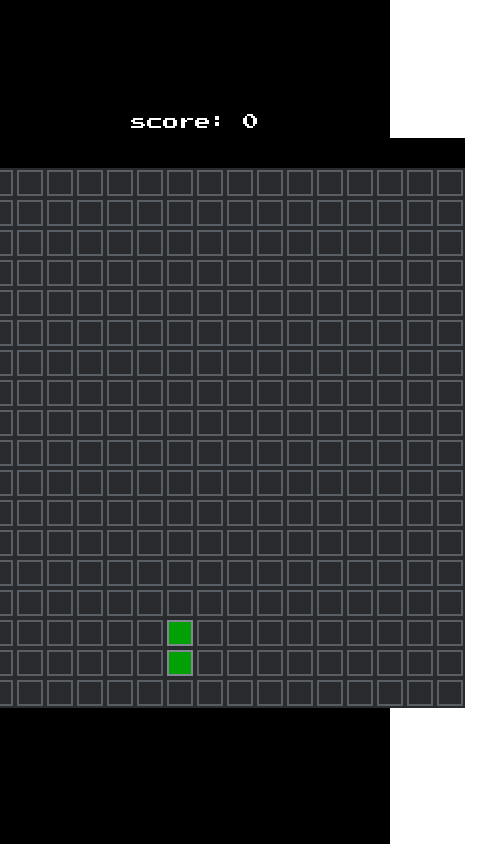
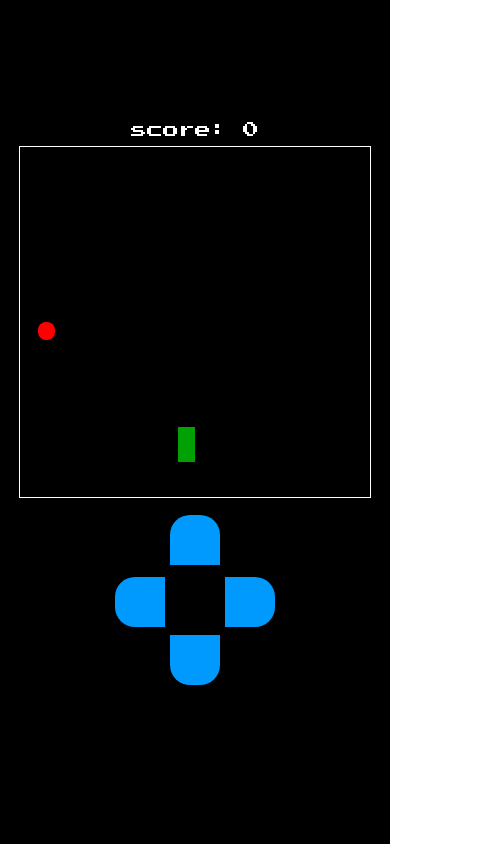
Before and after one commit to Deeivo/snake-game, a plain HTML site: page index.html in a window 390 px wide. Shown: the whole page, 495 px wide, since content can reach past the window. Drawn offline with Linux system fonts and the light colour scheme.

Commit message:
Refatorando o código e deixando responsivo

```diff
--- a/index.html
+++ b/index.html
@@ -43,6 +43,21 @@
         <div class="grid">
 
         </div>
+
+        <div class="mobile-cntrollers-area">
+            <div class="up-btt-area btt-area">
+                <button class="up-btt"></button>
+            </div>
+
+            <div class="right-left-btt-area btt-area">
+                <button class="left-btt"></button>
+                <button class="right-btt"></button>
+            </div>
+
+            <div class="down-btt-area btt-area">
+                <button class="down-btt"></button>
+            </div>
+        </div>
     </main>
     <script src="./snake.js"></script>
 </body>
--- a/snake.js
+++ b/snake.js
@@ -11,7 +11,7 @@ const snake = {
     initialPosition: 329,
     currentPosition: 329,
     direction: null,
-    length: [1, 2],
+    length: 2,
     positions: []
 }
 
@@ -34,19 +34,20 @@ const renderSnake = () => {
     const boxes = document.querySelectorAll('.grid div')
     boxes[snake.initialPosition].classList.add('snake')
 
-    snake.length.forEach(e => {
+    for(let i = 0; i < snake.length; i++) {
         snake.positions.push(snake.initialPosition)
         boxes[snake.initialPosition].classList.add('snake')
         snake.initialPosition += 20
-    })
+    }
 }
 
 const renderApple = () => {
     const boxes = document.querySelectorAll('.grid div')
+    const boxSize = boxes[0].clientHeight
     const leftLimit = boxes[0].offsetLeft
-    const rightLimit = boxes[18].offsetLeft + 30
+    const rightLimit = boxes[19].offsetLeft + boxSize
     const topLimit = boxes[0].offsetTop
-    const bottomLimit = boxes[380].offsetTop + 30
+    const bottomLimit = boxes[380].offsetTop + boxSize
 
     let randomPosition = Math.floor(Math.random() * (378 - 21))
 
@@ -57,13 +58,13 @@ const renderApple = () => {
         } else if(boxes[randomPosition].offsetLeft == leftLimit) {
             randomPosition++
 
-        } else if(boxes[randomPosition].offsetLeft + 30 == rightLimit + 30) {
+        } else if(boxes[randomPosition].offsetLeft + boxSize == rightLimit) {
             randomPosition--
 
         } else if(boxes[randomPosition].offsetTop == topLimit) {
             randomPosition += 20
 
-        } else if(boxes[randomPosition].offsetTop + 30 == bottomLimit) {
+        } else if(boxes[randomPosition].offsetTop + boxSize == bottomLimit) {
             randomPosition -= 20
         } else {
             apple.currentPosition = randomPosition
@@ -93,15 +94,16 @@ const verifyBodyColision = (box) => {
 
 const verifyBorderColision = (box) => {
     const boxes = document.querySelectorAll('.grid div')
+    const boxSize = boxes[0].clientHeight
     const leftLimit = boxes[0].offsetLeft
-    const rightLimit = boxes[18].offsetLeft + 30
+    const rightLimit = boxes[19].offsetLeft + boxSize
     const topLimit = boxes[0].offsetTop
-    const bottomLimit = boxes[380].offsetTop + 30
+    const bottomLimit = boxes[380].offsetTop + boxSize
 
     if(boxes[snake.currentPosition].offsetLeft == leftLimit) {
         if(snake.direction == 'left') snake.currentPosition += 18
 
-    } else if(boxes[snake.currentPosition].offsetLeft + 30 == rightLimit + 30) {
+    } else if(boxes[snake.currentPosition].offsetLeft + boxSize == rightLimit) {
         if(snake.direction == 'right') snake.currentPosition -= 18
 
     } else if(boxes[snake.currentPosition].offsetTop == topLimit) {
@@ -113,7 +115,7 @@ const verifyBorderColision = (box) => {
             }
         }
 
-    } else if(boxes[snake.currentPosition].offsetTop + 30 == bottomLimit) {
+    } else if(boxes[snake.currentPosition].offsetTop + boxSize == bottomLimit) {
         if(snake.direction == 'down') {
             for(let i = 0; i < 20; i++) {
                 if(boxes[snake.currentPosition].offsetLeft == boxes[i].offsetLeft) {
@@ -154,6 +156,33 @@ const reloadGame = () => {
     score.innerHTML = game.score
     reloadButton.addEventListener('click', e => {
         location.reload()
+    })
+}
+
+const useMobileControllers = () => {
+    const up = document.querySelector('.up-btt')
+    const down = document.querySelector('.down-btt')
+    const left = document.querySelector('.left-btt')
+    const right = document.querySelector('.right-btt')
+
+    up.addEventListener('click', e => {
+        game.start = true
+        if(snake.direction != 'down') snake.direction = 'up'
+    })
+
+    down.addEventListener('click', e => {
+        game.start = true
+        if(snake.direction != 'up') snake.direction = 'down'
+    })
+
+    left.addEventListener('click', e => {
+        game.start = true
+        if(snake.direction != 'right') snake.direction = 'left'
+    })
+
+    right.addEventListener('click', e => {
+        game.start = true
+        if(snake.direction != 'left') snake.direction = 'right'
     })
 }
 
@@ -217,6 +246,7 @@ const verifyKeyPressed = () => {
 
 window.onload = () => {
     const move = verifyKeyPressed()
+    useMobileControllers()
     move.callMoveSnake()
     createBoxes()
     renderSnake()
--- a/styles.css
+++ b/styles.css
@@ -7,6 +7,8 @@
 
 body {
     overflow: hidden;
+    width: 100vw;
+    height: 100vh;
 }
 
 main {
@@ -137,3 +139,88 @@ main {
 .play-again-btt:hover {
     background: #1C695E;
 }
+
+ .mobile-cntrollers-area {
+    width: 350px;
+    height: 200px;
+    display: flex;
+    justify-content: center;
+    align-items: center;
+    flex-direction: column;
+    display: none;
+}
+
+.btt-area {
+    margin-top: 8px;
+}
+
+.btt-area button {
+    width: 50px;
+    height: 50px;
+    border: none;
+    background: #009afe;
+}
+
+.right-left-btt-area {
+    width: 160px;
+    display: flex;
+    justify-content: space-between;
+    align-items: center;
+}
+
+.left-btt {
+    border-radius: 20px 0 0 20px;
+}
+
+.up-btt {
+    border-radius: 20px 20px 0 0;
+}
+
+.right-btt {
+    border-radius: 0 20px 20px 0;
+}
+
+.down-btt {
+    border-radius: 0 0 20px 20px;
+}
+
+.btt-area button:hover {
+    background: #1C695E;
+}
+
+@media (max-width: 594px) {
+    main {
+        width: 100%;
+        height: 100%;
+    }
+
+    .snake {
+        background: #01A004;
+    }
+
+    .apple {
+        background: red;
+        border-radius: 8px;
+    }
+
+    .grid {
+        width: 350px;
+        height: 350px;
+        border: 1px solid white;
+        background: none;
+    }
+
+    .grid div {
+        width: 17.5px;
+        height: 17.5px;
+        /* box-shadow: 1px 1px white; */
+    }
+
+    .score {
+        margin-top: -8%;
+    }
+
+    .mobile-cntrollers-area {
+        display: flex;
+    }
+}
```
